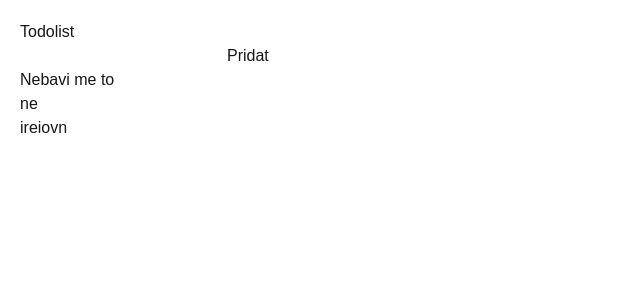
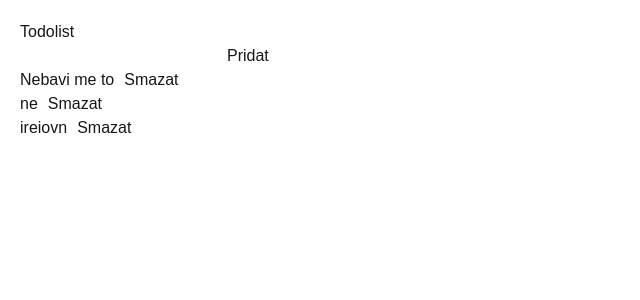
Before and after one commit to lospavlos8/todolist, a Next.js app: page / in a window 1280 px wide. Shown: the top 300 px of the page, without its empty margins (0-640 px from the left). Built offline with nearby package versions, Linux system fonts and the light colour scheme.

Commit message:
funkce pro smazani ukolu

```diff
--- a/src/pages/index.tsx
+++ b/src/pages/index.tsx
@@ -25,6 +25,11 @@ export default function Home() {
         fetchTasks();
     };
 
+    const deleteTask = async (id: number) => {
+        await fetch(`/api/tasks/${id}`, { method: 'DELETE' });
+        fetchTasks();
+    };
+
     return (
         <div style={{ padding: '20px', fontFamily: 'sans-serif' }}>
             <h1>Todolist</h1>
@@ -39,6 +44,7 @@ export default function Home() {
                 {tasks.map(task => (
                     <li key={task.id}>
                         {task.title}
+                        <button onClick={() => deleteTask(task.id)} style={{ marginLeft: '10px' }}>Smazat</button>
                     </li>
                 ))}
             </ul>
```
